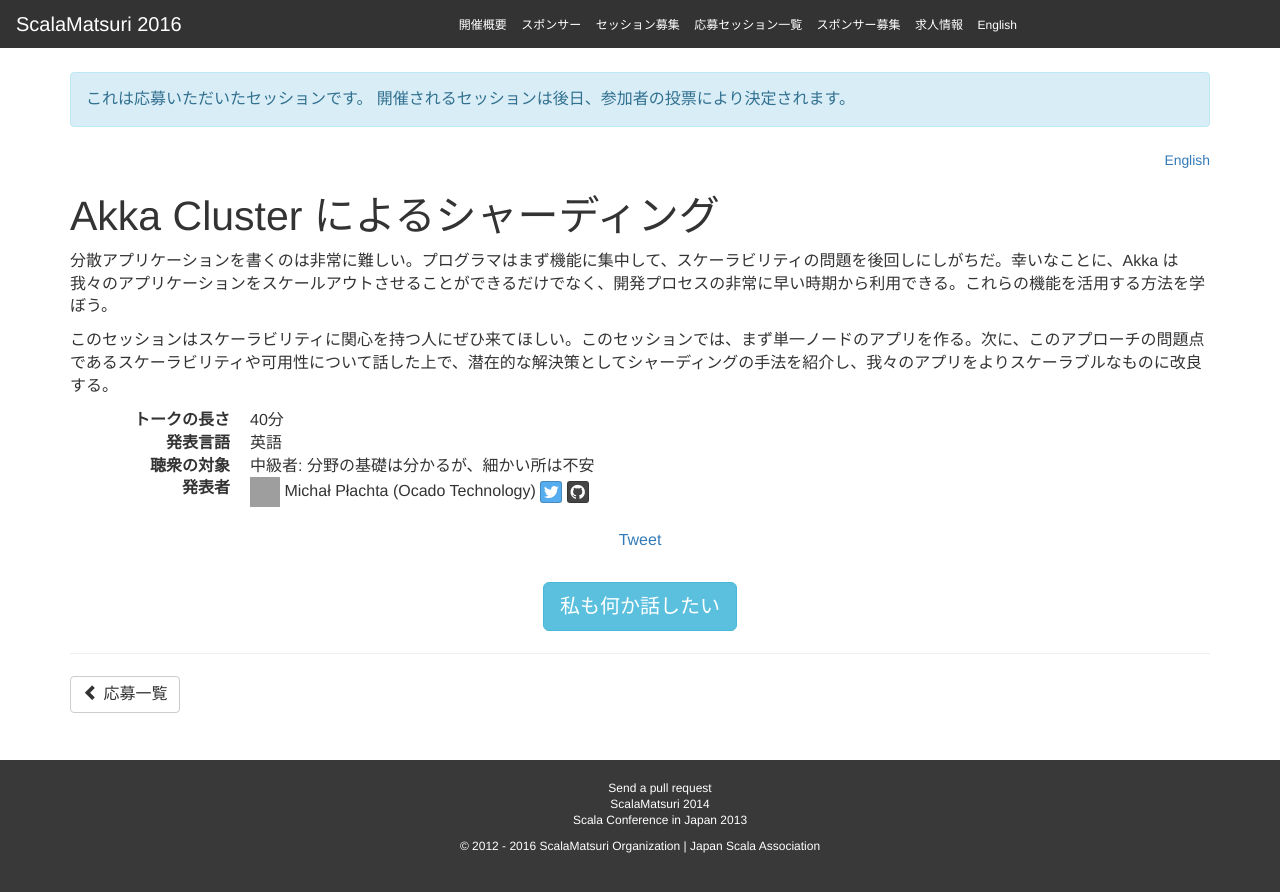
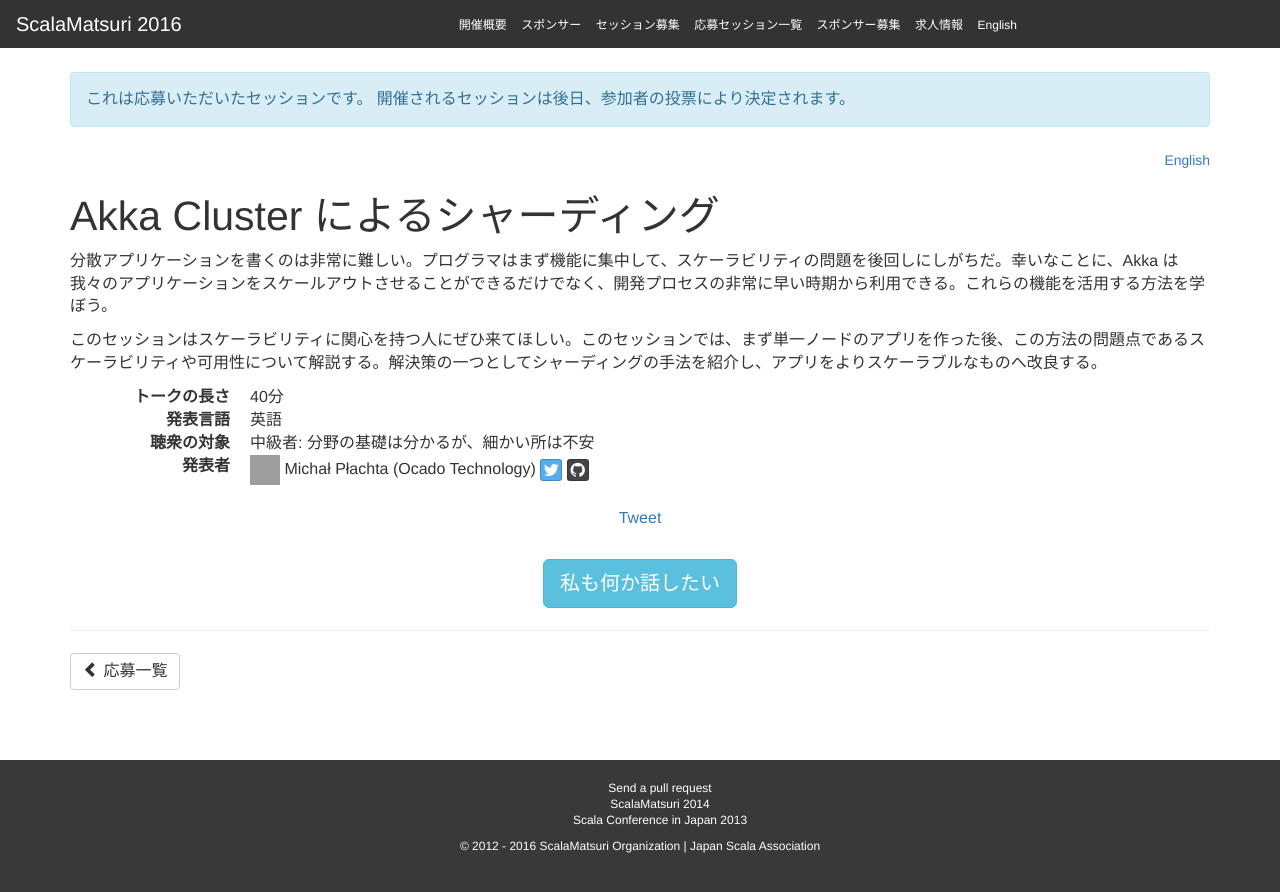
Before and after one commit to scalajp/2016.scalamatsuri.org, a Jekyll site: the page built from _candidates_ja/MichalPlachta_1.html, in a window 1280 px wide. Shown: the top 892 px of the page. Built offline with Jekyll 4.4.1, drawn with Linux system fonts in a browser that asks for light colours; nearby versions of some CDN libraries; comment, search, counter and statistics services are not loaded; grey boxes are pictures that could not be loaded.

Commit message:
Update MichalPlachta_1.html

```diff
--- a/_candidates_ja/MichalPlachta_1.html
+++ b/_candidates_ja/MichalPlachta_1.html
@@ -11,4 +11,4 @@ organization: Ocado Technology
 ---
 <p>分散アプリケーションを書くのは非常に難しい。プログラマはまず機能に集中して、スケーラビリティの問題を後回しにしがちだ。幸いなことに、Akka は我々のアプリケーションをスケールアウトさせることができるだけでなく、開発プロセスの非常に早い時期から利用できる。これらの機能を活用する方法を学ぼう。</p>
 
-<p>このセッションはスケーラビリティに関心を持つ人にぜひ来てほしい。このセッションでは、まず単一ノードのアプリを作る。次に、このアプローチの問題点であるスケーラビリティや可用性について話した上で、潜在的な解決策としてシャーディングの手法を紹介し、我々のアプリをよりスケーラブルなものに改良する。</p>
+<p>このセッションはスケーラビリティに関心を持つ人にぜひ来てほしい。このセッションでは、まず単一ノードのアプリを作った後、この方法の問題点であるスケーラビリティや可用性について解説する。解決策の一つとしてシャーディングの手法を紹介し、アプリをよりスケーラブルなものへ改良する。</p>
```
